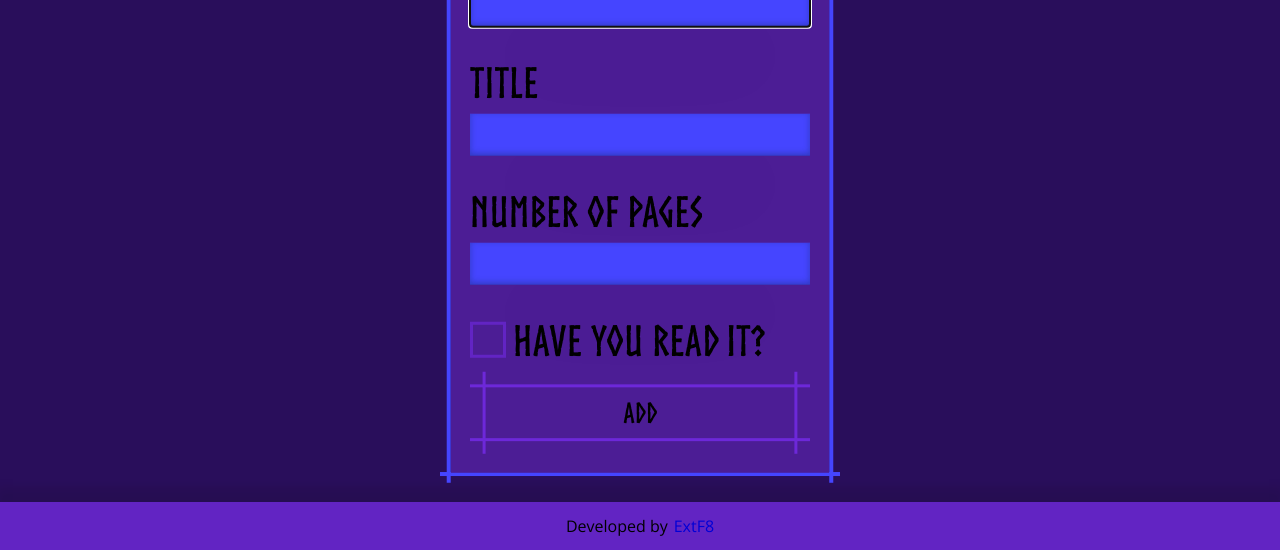
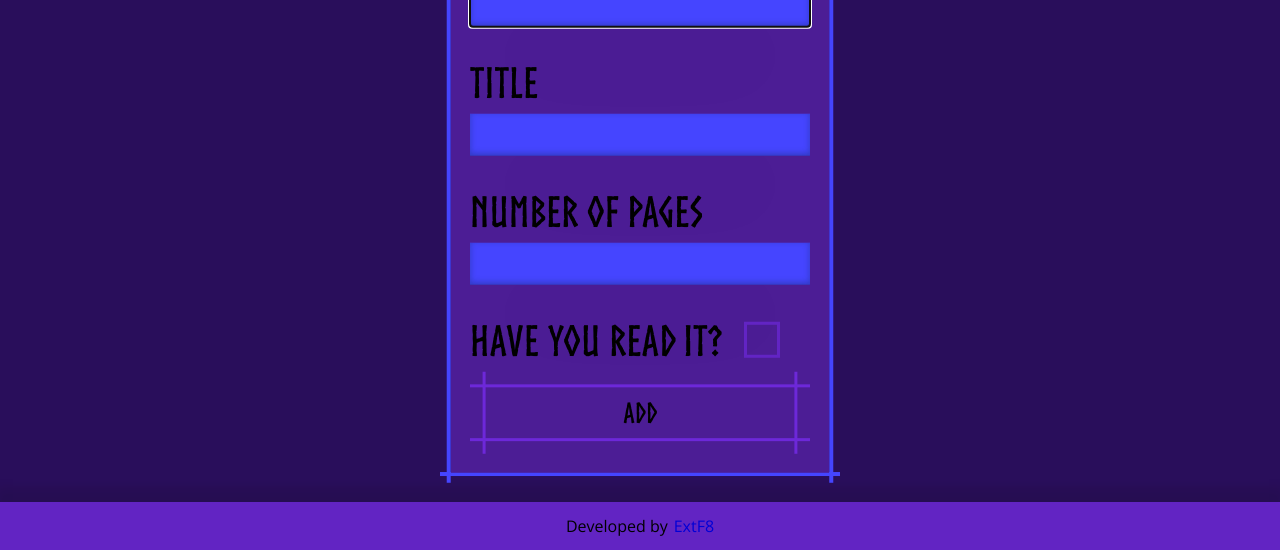
Before and after one commit to ExtF8/projectLibrary, a plain HTML site: page index.html in a window 1280 px wide. Both pictures are taken after a click on the button "add new book". Shown: the part 250-800 px from the top of the page. Drawn offline with Linux system fonts and the light colour scheme.

Commit message:
Swapped places of label and checkbox

```diff
--- a/styles.css
+++ b/styles.css
@@ -1,5 +1,3 @@
-/* TODO swap checkbox place with question  */
-
 /* Global Resets */
 *,
 *::before,
@@ -240,6 +238,7 @@ a:hover {
     --size: 36px;
     --border-size: 3px;
     position: relative;
+    margin-inline-end: 30px;
 }
 
 .checkbox-wrapper-32 *,
@@ -259,15 +258,15 @@ a:hover {
     width: var(--size);
     height: var(--size);
     position: absolute;
-    left: 0;
+    right: 0;
     top: 50%;
     transform: translateY(-50%);
 }
 
 .checkbox-wrapper-32 label {
     display: inline-block;
-    position: relative;
-    padding: 0 0 0 calc(var(--size) + 7px);
+
+    padding: 0 calc(var(--size) + 7px) 0 0 ;
 }
 
 .checkbox-wrapper-32 label::before {
@@ -284,7 +283,7 @@ a:hover {
 .checkbox-wrapper-32 svg {
     position: absolute;
     top: calc(50% + var(--border-size));
-    left: var(--border-size);
+    right: var(--border-size);
     width: calc(var(--size) - (var(--border-size) * 2));
     height: calc(var(--size) - (var(--border-size) * 2));
     margin-top: calc(var(--size) / -2);
```
